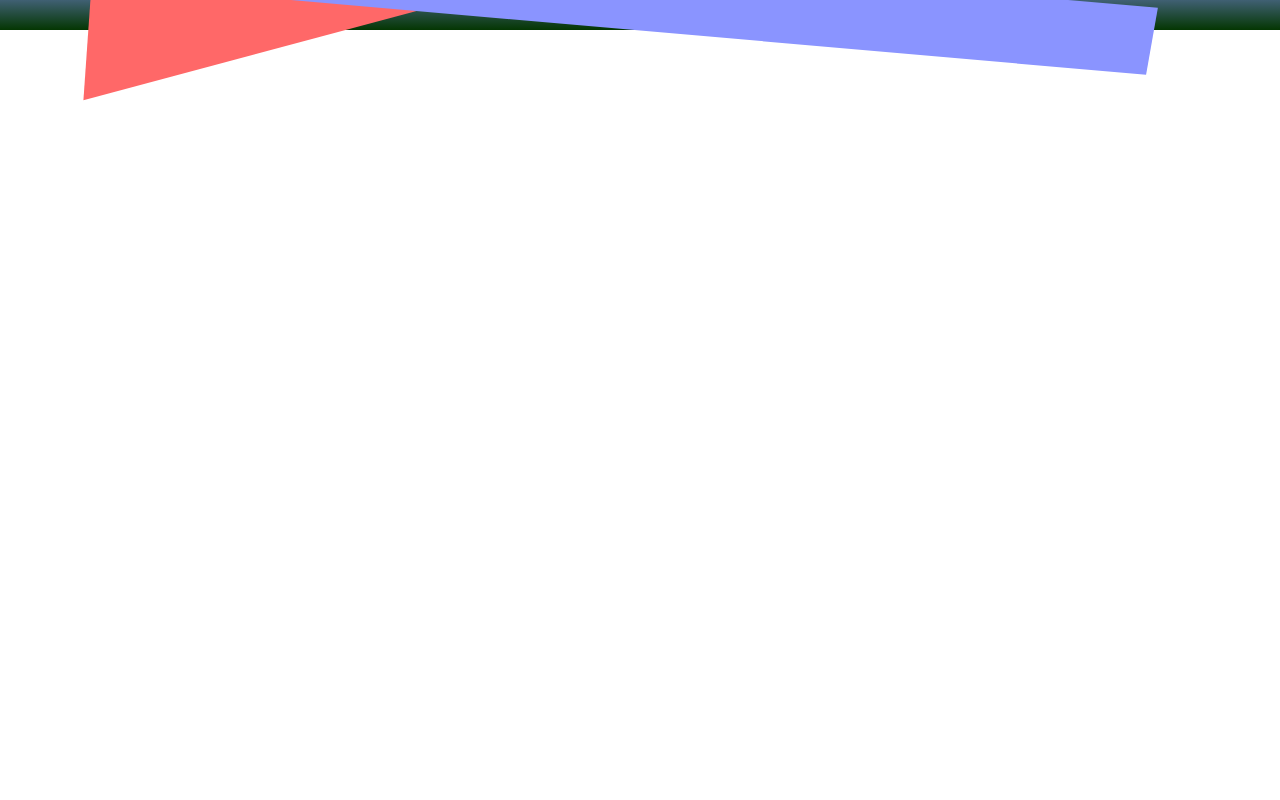
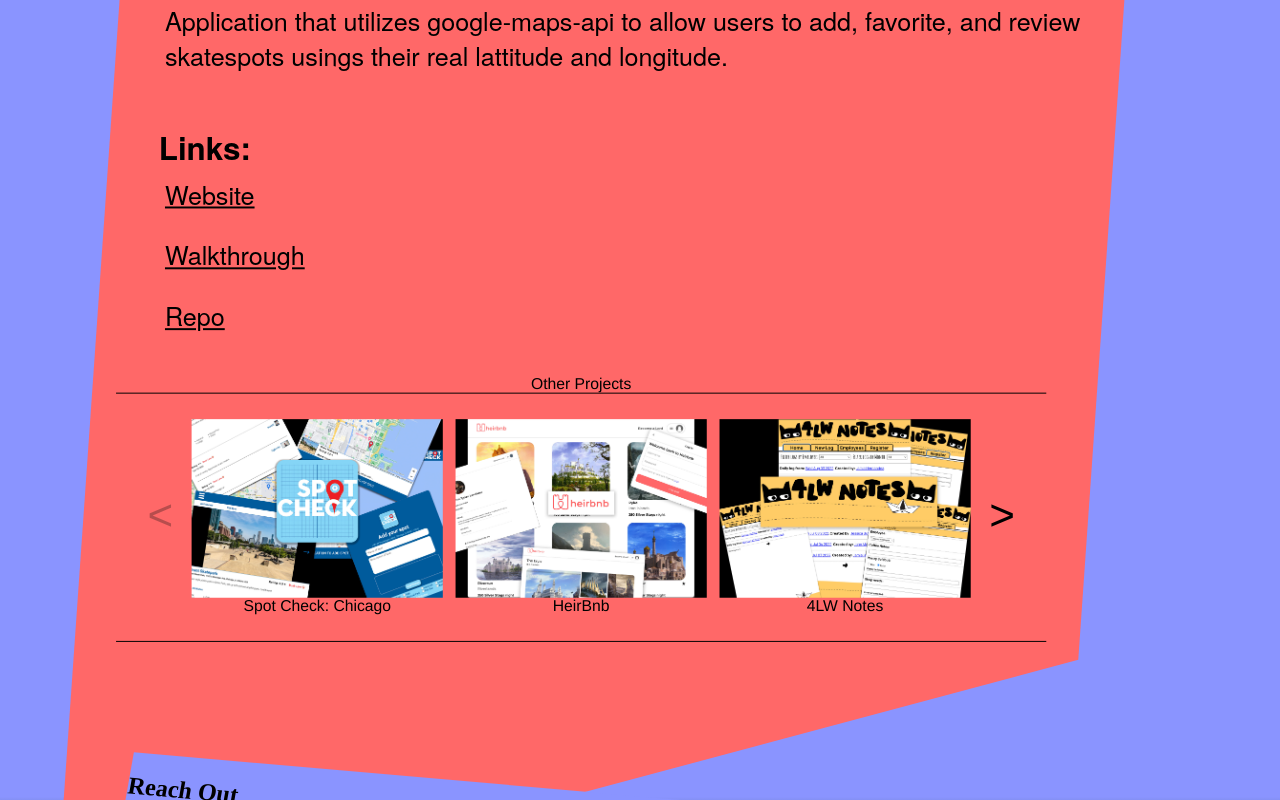
Before and after one commit to jedwardmook/react-portfolio, a React (Create React App) app: page / in a window 1280 px wide. Shown: the part 2600-3400 px from the top of the page. Before the commit the page ends 2847 px from the top, so only its background shows below. Built offline with nearby package versions, Linux system fonts and the light colour scheme.

Commit message:
Good spot for Projects

```diff
--- a/src/components/HeroProjectContainer.js
+++ b/src/components/HeroProjectContainer.js
@@ -12,7 +12,7 @@ function HeroProjectContainer({styles, heroProject}) {
   })
 
   const link = links.map((obj, index) => {
-    return <a key={index} href={obj.link}>{obj.type}</a>
+    return <p key={index}><a href={obj.link}>{obj.type}</a></p>
   })
 
   return (
@@ -25,9 +25,7 @@ function HeroProjectContainer({styles, heroProject}) {
         <h5>Project: </h5><p>{projectName}</p>
         <h5>Technologies: </h5><p>{tech}</p>
         <h5>Description: </h5><p>{description}</p>
-        <div className={styles['links-div']}>
-          {link}
-        </div>
+        <h5>Links: </h5>{link}
       </div>
     </div>
   )
--- a/src/components/Projects.js
+++ b/src/components/Projects.js
@@ -2,9 +2,9 @@ import { useState } from 'react'
 import HeroProjectContainer from './HeroProjectContainer'
 import styles from './projects.module.css'
 import projects from '../data/projects.js'
+import ProjectsContainer from './ProjectsContainer.js'
 
 function Projects() {
-  // eslint-disable-next-line no-unused-vars
   const [heroProject, setHeroProject] = useState(projects[0])
 
   return (
@@ -15,6 +15,11 @@ function Projects() {
           styles={styles}
           heroProject={heroProject}
         />
+        <ProjectsContainer
+          styles={styles}
+          projects={projects}
+          setHeroProject={setHeroProject}
+        />
       </div>
     </section>
   )
--- /dev/null
+++ b/src/components/ProjectsContainer.js
@@ -0,0 +1,59 @@
+import PropTypes from 'prop-types';
+import { useState } from 'react';
+
+function ProjectsContainer({styles, projects, setHeroProject}) {
+  const [startIndex, setStartIndex] = useState(0)
+  const [endIndex, setEndIndex] = useState(3)
+
+  const handleProgress = () => {
+    if (endIndex !== projects.length){
+      setStartIndex(startIndex + 1)
+      setEndIndex(endIndex + 1)
+    }
+  }
+
+  const handleDegress = () => {
+    if (startIndex !== 0){
+      setStartIndex(startIndex - 1)
+      setEndIndex(endIndex - 1)
+    }
+  }
+
+  return (
+    <div className={styles['projects-carousel']}>
+      Other Projects
+      <div className={styles['projects-tray']}>
+        <button
+          onClick={handleDegress}
+          className={styles['projects-tray-button']}
+          disabled={startIndex === 0}
+          >{'<'}
+        </button>
+        {projects.slice(startIndex, endIndex).map((project, index) => {
+          return (
+            <div key={index} className={styles['project-card']} onClick={() => setHeroProject(project)}>
+              <img src={project.images[0].link} alt={project.images[0].description} />
+              {project.projectName}
+            </div>
+        )
+        })}
+        <button
+          onClick={handleProgress}
+          className={styles['projects-tray-button']}
+          disabled={endIndex === projects.length}
+          >{'>'}
+        </button>
+      </div>
+
+
+    </div>
+  )
+}
+
+ProjectsContainer.propTypes= {
+  styles : PropTypes.object,
+  projects : PropTypes.array,
+  setHeroProject : PropTypes.func
+}
+
+export default ProjectsContainer
--- a/src/components/projects.module.css
+++ b/src/components/projects.module.css
@@ -4,6 +4,7 @@
   height: auto;
   display: flex;
   justify-content: center;
+  font-family: var(--condensedblack-family);
 }
 
 .project-container {
@@ -13,7 +14,6 @@
   z-index: 0;
 
   h2 {
-    font-family: var(--condensedblack-family);
     transform: skew(4deg, 15deg);
     text-align: right;
     font-size: 15vw;
@@ -21,6 +21,49 @@
     -webkit-text-stroke: 2px black;
     color: white;
     margin-bottom: 0;
+  }
+
+  .projects-carousel {
+    display: flex;
+    flex-direction: column;
+    align-items: center;
+    justify-content: center;
+    transform: skew(4deg, 15deg);
+  }
+
+  .projects-tray {
+    display: flex;
+    align-items: center;
+    justify-content: space-between;
+    width: 70vw;
+    border-top: 1px solid black;
+    border-bottom: 1px solid black;
+    padding: 2vw;
+    margin-bottom: 12vw;
+
+    .projects-tray-button {
+      font-family: var(--condensedblack-family);
+      background-color: transparent;
+      border: none;
+      font-size: 3.5vw;
+      padding-bottom: .5vw;
+      cursor: pointer;
+    }
+
+    .projects-tray-button:disabled {
+      cursor: default;
+    }
+  }
+
+  .project-card {
+    display: flex;
+    flex-direction: column;
+    align-items: center;
+    cursor: pointer;
+
+    img {
+      width: 20vw;
+    }
   }
 }
 
@@ -55,26 +98,19 @@
     width: 97%;
 
     h5 {
-      margin-bottom: -10px;
+      font-size: 2.5vw;
+      margin-bottom: -1.5vw;
     }
 
     p {
       margin-left: .5vw;
       margin-right: 2vw;
-      font-size: .8rem;
+      font-size: 2vw;
     }
-  }
-
-  .links-div {
-    display: flex;
-    gap: 15vw;
-    width: 90%;
 
     a {
-      font-family: var(--condensedblack-family);
-      font-size: .75rem;
+      font-size: 2vw;
       color: black;
-      margin-bottom: 10vw;
     }
   }
 }
--- a/src/data/projects.js
+++ b/src/data/projects.js
@@ -47,7 +47,8 @@ const projects = [
       },
       {
         link: scc_home,
-        description: "Home page featuring spot markers and spot info div"},
+        description: "Home page featuring spot markers and spot info div"
+      },
       {
         link: scc_spot_page,
         description: "Spot page featuring info and images of spot"
```
Also changed, not shown: .eslintrc.js.
